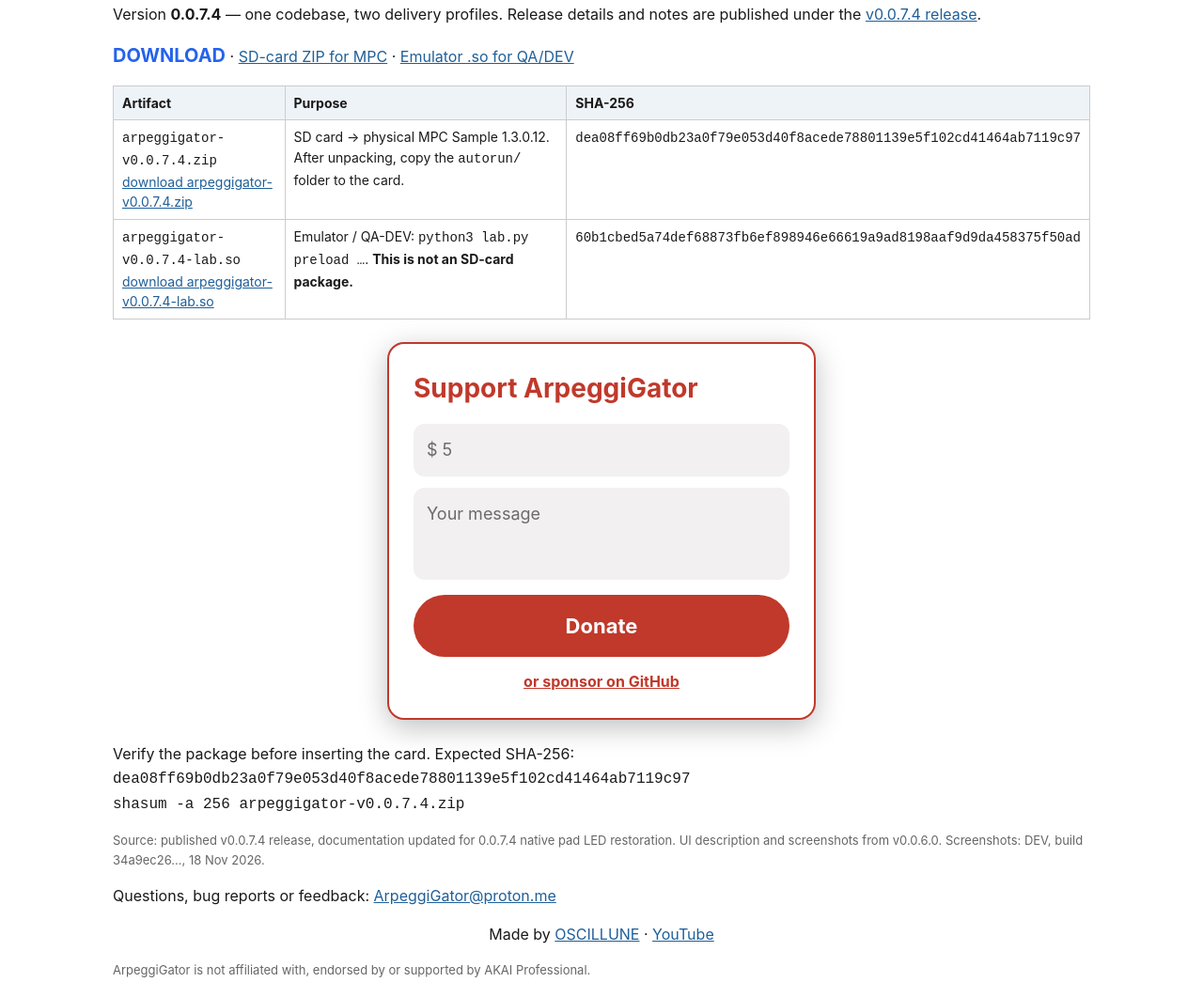
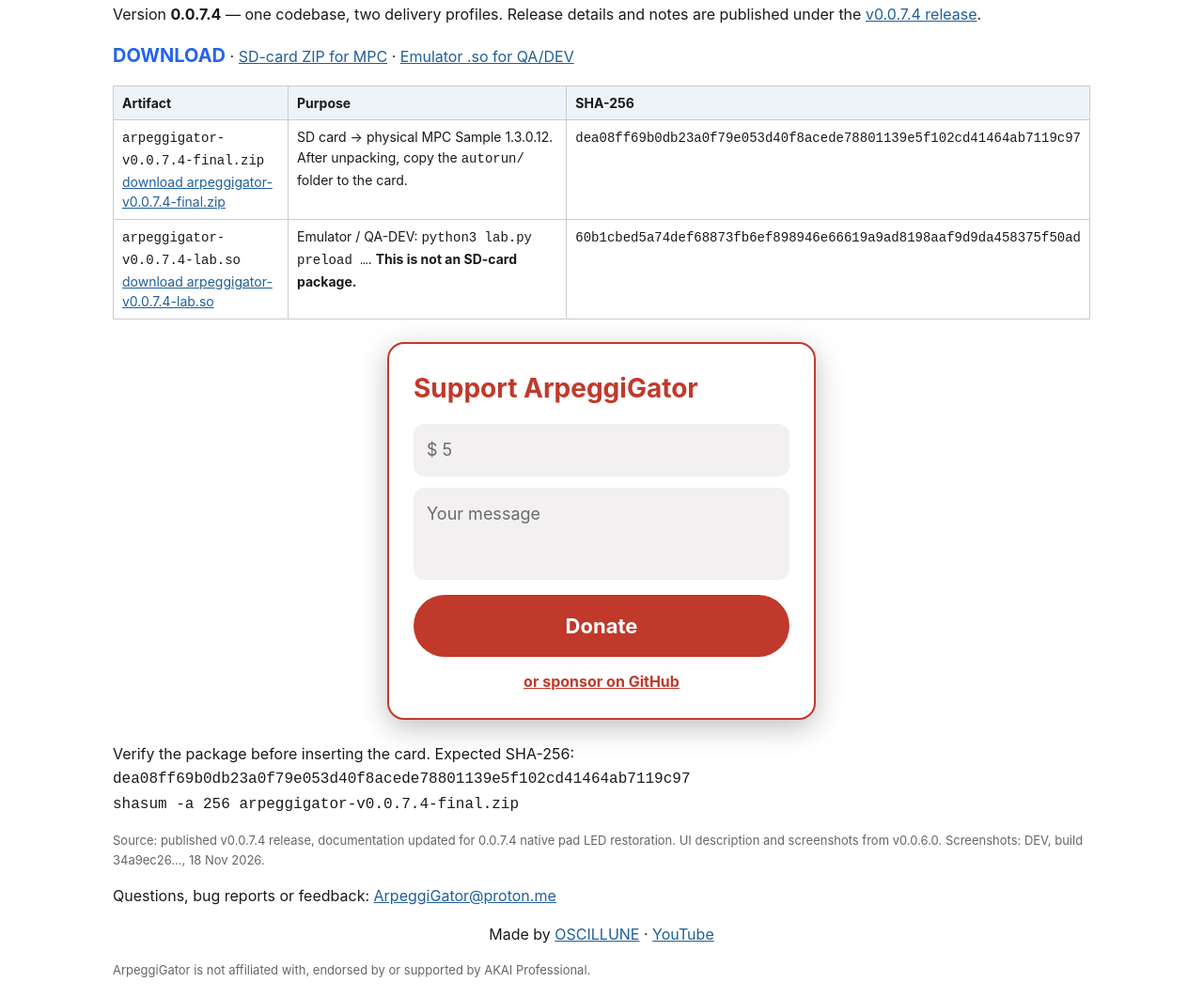
Before and after one commit to OSCILLUNE/ArpeggiGator, a plain HTML site: page docs/index.html in a window 1280 px wide. Shown: the part 10058-11120 px from the top of the page at 94% size. Drawn offline with Linux system fonts and the light colour scheme.

Commit message:
docs: use cache-safe final asset name for v0.0.7.4 ZIP

```diff
--- a/docs/index.html
+++ b/docs/index.html
@@ -117,10 +117,10 @@ MPC Sample (firmware)
 <h2>6. Download</h2>
 <p>Version <strong>0.0.7.4</strong> — one codebase, two delivery profiles. Release details and notes are published under the
 <a href="https://github.com/OSCILLUNE/ArpeggiGator/releases/tag/v0.0.7.4">v0.0.7.4 release</a>.</p>
-<p><strong style="color:#2563eb;font-size:20px">DOWNLOAD</strong> · <a href="https://github.com/OSCILLUNE/ArpeggiGator/releases/download/v0.0.7.4/arpeggigator-v0.0.7.4.zip">SD-card ZIP for MPC</a> · <a href="https://github.com/OSCILLUNE/ArpeggiGator/releases/download/v0.0.7.4/arpeggigator-v0.0.7.4-lab.so">Emulator .so for QA/DEV</a></p>
+<p><strong style="color:#2563eb;font-size:20px">DOWNLOAD</strong> · <a href="https://github.com/OSCILLUNE/ArpeggiGator/releases/download/v0.0.7.4/arpeggigator-v0.0.7.4-final.zip">SD-card ZIP for MPC</a> · <a href="https://github.com/OSCILLUNE/ArpeggiGator/releases/download/v0.0.7.4/arpeggigator-v0.0.7.4-lab.so">Emulator .so for QA/DEV</a></p>
 <table>
 <tr><th>Artifact</th><th>Purpose</th><th>SHA-256</th></tr>
-<tr><td><code>arpeggigator-v0.0.7.4.zip</code><br><a href="https://github.com/OSCILLUNE/ArpeggiGator/releases/download/v0.0.7.4/arpeggigator-v0.0.7.4.zip">download arpeggigator-v0.0.7.4.zip</a></td>
+<tr><td><code>arpeggigator-v0.0.7.4-final.zip</code><br><a href="https://github.com/OSCILLUNE/ArpeggiGator/releases/download/v0.0.7.4/arpeggigator-v0.0.7.4-final.zip">download arpeggigator-v0.0.7.4-final.zip</a></td>
 <td>SD card → physical MPC Sample 1.3.0.12. After unpacking, copy the <code>autorun/</code> folder to the card.</td>
 <td><code>dea08ff69b0db23a0f79e053d40f8acede78801139e5f102cd41464ab7119c97</code></td></tr>
 <tr><td><code>arpeggigator-v0.0.7.4-lab.so</code><br><a href="https://github.com/OSCILLUNE/ArpeggiGator/releases/download/v0.0.7.4/arpeggigator-v0.0.7.4-lab.so">download arpeggigator-v0.0.7.4-lab.so</a></td>
@@ -134,7 +134,7 @@ MPC Sample (firmware)
 <a href="https://ko-fi.com/arpeggigator" style="display:block;text-align:center;background:#c0392b;color:#fff;border-radius:999px;padding:16px;text-decoration:none;font-weight:700;font-size:22px">Donate</a>
 <div style="text-align:center;margin-top:14px;font-size:16px"><a href="https://github.com/sponsors/OSCILLUNE" style="color:#c0392b;font-weight:700">or sponsor on GitHub</a></div>
 </div>
-<p>Verify the package before inserting the card. Expected SHA-256: <code>dea08ff69b0db23a0f79e053d40f8acede78801139e5f102cd41464ab7119c97</code><br><code>shasum -a 256 arpeggigator-v0.0.7.4.zip</code></p>
+<p>Verify the package before inserting the card. Expected SHA-256: <code>dea08ff69b0db23a0f79e053d40f8acede78801139e5f102cd41464ab7119c97</code><br><code>shasum -a 256 arpeggigator-v0.0.7.4-final.zip</code></p>
 
 <p style="color:#666;font-size:13px">Source: published v0.0.7.4 release, documentation updated for 0.0.7.4 native pad LED restoration. UI description and screenshots from v0.0.6.0. Screenshots: DEV, build 34a9ec26…, 18 Nov 2026.</p>
 <p>Questions, bug reports or feedback: <a href="mailto:ArpeggiGator@proton.me">ArpeggiGator@proton.me</a></p>
```
Also changed, not shown: 2 other files.
